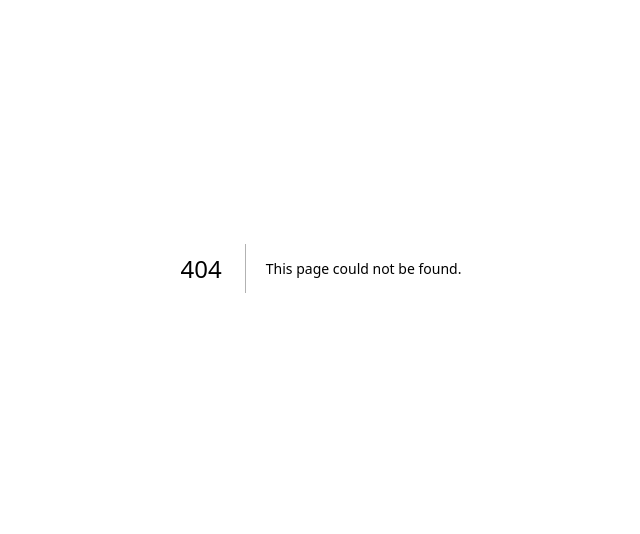
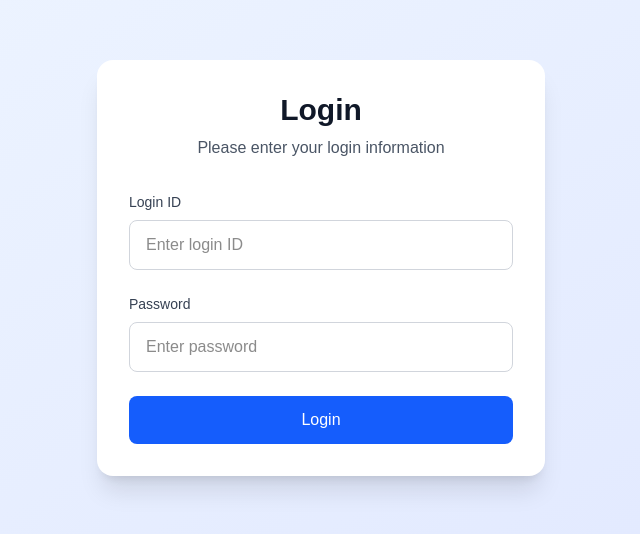
Before and after one commit to hgcz-inc/finance.hgcz, a Next.js app: page /login in a window 1280 px wide. Before the commit this address had no page. Shown: the part 132-666 px from the top of the page, without its empty margins (319-959 px from the left). Built offline with nearby package versions, Linux system fonts and the light colour scheme.

Commit message:
Add login page

```diff
--- /dev/null
+++ b/app/api/login/route.ts
@@ -0,0 +1,71 @@
+import { NextRequest, NextResponse } from 'next/server';
+import { query } from '@/lib/db';
+import bcrypt from 'bcryptjs';
+
+export async function POST(request: NextRequest) {
+  try {
+    const { login_id, password } = await request.json();
+
+    if (!login_id || !password) {
+      return NextResponse.json(
+        { error: 'Login ID and password are required' },
+        { status: 400 }
+      );
+    }
+
+    // Query user from database
+    const result = await query(
+      'SELECT * FROM users WHERE login_id = $1',
+      [login_id]
+    );
+
+    if (result.rows.length === 0) {
+      return NextResponse.json(
+        { error: 'Invalid login credentials' },
+        { status: 401 }
+      );
+    }
+
+    const user = result.rows[0];
+
+    // Compare password with encrypted_password
+    const isPasswordValid = await bcrypt.compare(
+      password,
+      user.encrypted_password
+    );
+
+    if (!isPasswordValid) {
+      return NextResponse.json(
+        { error: 'Invalid login credentials' },
+        { status: 401 }
+      );
+    }
+
+    // Update sign in information
+    await query(
+      `UPDATE users
+       SET sign_in_count = sign_in_count + 1,
+           last_sign_in_at = current_sign_in_at,
+           current_sign_in_at = NOW(),
+           last_sign_in_ip = current_sign_in_ip,
+           updated_at = NOW()
+       WHERE id = $1`,
+      [user.id]
+    );
+
+    // Return success response
+    return NextResponse.json({
+      success: true,
+      user: {
+        id: user.id,
+        login_id: user.login_id,
+      },
+    });
+  } catch (error) {
+    console.error('Login error:', error);
+    return NextResponse.json(
+      { error: 'An error occurred during login' },
+      { status: 500 }
+    );
+  }
+}
--- /dev/null
+++ b/app/login/page.tsx
@@ -0,0 +1,118 @@
+'use client';
+
+import { useState } from 'react';
+import { useRouter } from 'next/navigation';
+
+export default function LoginPage() {
+  const router = useRouter();
+  const [loginId, setLoginId] = useState('');
+  const [password, setPassword] = useState('');
+  const [error, setError] = useState('');
+  const [loading, setLoading] = useState(false);
+
+  const handleSubmit = async (e: React.FormEvent) => {
+    e.preventDefault();
+    setError('');
+    setLoading(true);
+
+    try {
+      const response = await fetch('/api/login', {
+        method: 'POST',
+        headers: {
+          'Content-Type': 'application/json',
+        },
+        body: JSON.stringify({
+          login_id: loginId,
+          password: password,
+        }),
+      });
+
+      const data = await response.json();
+
+      if (!response.ok) {
+        setError(data.error || 'Login failed');
+        setLoading(false);
+        return;
+      }
+
+      // Login successful
+      localStorage.setItem('user', JSON.stringify(data.user));
+
+      router.push('/');
+    } catch (err) {
+      setError('An error occurred. Please try again.');
+      setLoading(false);
+    }
+  };
+
+  return (
+    <div className="flex min-h-screen items-center justify-center bg-gradient-to-br from-blue-50 to-indigo-100 dark:from-gray-900 dark:to-gray-800">
+      <div className="w-full max-w-md">
+        <div className="bg-white dark:bg-gray-800 rounded-2xl shadow-xl p-8">
+          <div className="text-center mb-8">
+            <h1 className="text-3xl font-bold text-gray-900 dark:text-white mb-2">
+              Login
+            </h1>
+            <p className="text-gray-600 dark:text-gray-400">
+              Please enter your login information
+            </p>
+          </div>
+
+          {error && (
+            <div className="mb-6 p-4 bg-red-50 dark:bg-red-900/20 border border-red-200 dark:border-red-800 rounded-lg">
+              <p className="text-sm text-red-600 dark:text-red-400">{error}</p>
+            </div>
+          )}
+
+          <form onSubmit={handleSubmit} className="space-y-6">
+            <div>
+              <label
+                htmlFor="login_id"
+                className="block text-sm font-medium text-gray-700 dark:text-gray-300 mb-2"
+              >
+                Login ID
+              </label>
+              <input
+                id="login_id"
+                type="text"
+                value={loginId}
+                onChange={(e) => setLoginId(e.target.value)}
+                className="w-full px-4 py-3 border border-gray-300 dark:border-gray-600 rounded-lg focus:ring-2 focus:ring-blue-500 focus:border-transparent outline-none transition dark:bg-gray-700 dark:text-white"
+                placeholder="Enter login ID"
+                required
+                disabled={loading}
+              />
+            </div>
+
+            <div>
+              <label
+                htmlFor="password"
+                className="block text-sm font-medium text-gray-700 dark:text-gray-300 mb-2"
+              >
+                Password
+              </label>
+              <input
+                id="password"
+                type="password"
+                value={password}
+                onChange={(e) => setPassword(e.target.value)}
+                className="w-full px-4 py-3 border border-gray-300 dark:border-gray-600 rounded-lg focus:ring-2 focus:ring-blue-500 focus:border-transparent outline-none transition dark:bg-gray-700 dark:text-white"
+                placeholder="Enter password"
+                required
+                disabled={loading}
+              />
+            </div>
+
+            <button
+              type="submit"
+              disabled={loading}
+              className="w-full py-3 px-4 bg-blue-600 hover:bg-blue-700 text-white font-medium rounded-lg transition-colors disabled:opacity-50 disabled:cursor-not-allowed focus:outline-none focus:ring-2 focus:ring-blue-500 focus:ring-offset-2"
+            >
+              {loading ? 'Authenticating...' : 'Login'}
+            </button>
+          </form>
+        </div>
+      </div>
+    </div>
+  );
+}
--- a/app/page.tsx
+++ b/app/page.tsx
@@ -36,19 +36,10 @@ export default function Home() {
         </div>
         <div className="flex flex-col gap-4 text-base font-medium sm:flex-row">
           <a
-            className="flex h-12 w-full items-center justify-center gap-2 rounded-full bg-foreground px-5 text-background transition-colors hover:bg-[#383838] dark:hover:bg-[#ccc] md:w-[158px]"
-            href="https://vercel.com/new?utm_source=create-next-app&utm_medium=appdir-template-tw&utm_campaign=create-next-app"
-            target="_blank"
-            rel="noopener noreferrer"
+            className="flex h-12 w-full items-center justify-center gap-2 rounded-full bg-blue-600 px-5 text-white transition-colors hover:bg-blue-700 md:w-[158px]"
+            href="/login"
           >
-            <Image
-              className="dark:invert"
-              src="/vercel.svg"
-              alt="Vercel logomark"
-              width={16}
-              height={16}
-            />
-            Deploy Now
+            Đăng nhập
           </a>
           <a
             className="flex h-12 w-full items-center justify-center rounded-full border border-solid border-black/[.08] px-5 transition-colors hover:border-transparent hover:bg-black/[.04] dark:border-white/[.145] dark:hover:bg-[#1a1a1a] md:w-[158px]"
--- /dev/null
+++ b/lib/db.ts
@@ -0,0 +1,24 @@
+import { Pool } from 'pg';
+
+const pool = new Pool({
+  host: process.env.DB_HOST || 'localhost',
+  port: parseInt(process.env.DB_PORT || '5432'),
+  database: process.env.DB_NAME || 'hfinance_development',
+  user: process.env.DB_USER || 'hung',
+  password: process.env.DB_PASSWORD || '',
+});
+
+export async function query(text: string, params?: any[]) {
+  const start = Date.now();
+  try {
+    const res = await pool.query(text, params);
+    const duration = Date.now() - start;
+    console.log('Executed query', { text, duration, rows: res.rowCount });
+    return res;
+  } catch (error) {
+    console.error('Database query error', error);
+    throw error;
+  }
+}
+
+export default pool;
--- a/package.json
+++ b/package.json
@@ -9,13 +9,17 @@
     "lint": "eslint"
   },
   "dependencies": {
+    "bcryptjs": "^3.0.3",
     "next": "16.0.5",
+    "pg": "^8.16.3",
     "react": "19.2.0",
     "react-dom": "19.2.0"
   },
   "devDependencies": {
     "@tailwindcss/postcss": "^4",
+    "@types/bcryptjs": "^2.4.6",
     "@types/node": "^20",
+    "@types/pg": "^8.15.6",
     "@types/react": "^19",
     "@types/react-dom": "^19",
     "eslint": "^9",
```
Also changed, not shown: 1 other file (tests, documents, lock files or other folders).
